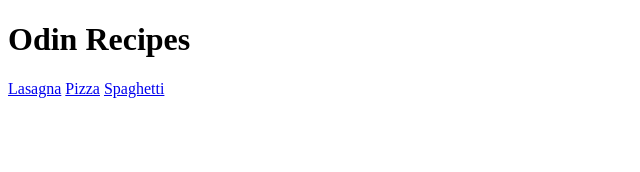
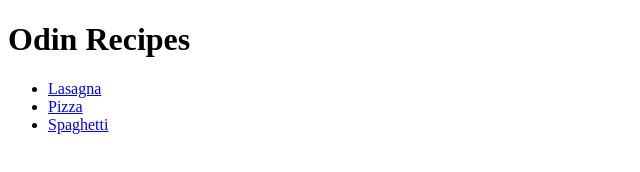
Before and after one commit to pmevers/odin-recipes, a plain HTML site: page index.html in a window 1280 px wide. Shown: the whole page, without its empty margins (0-640 px from the left). Drawn offline with Linux system fonts and the light colour scheme.

Commit message:
Move recipes into an unordered list

```diff
--- a/index.html
+++ b/index.html
@@ -8,8 +8,10 @@
 </head>
 <body>
     <h1>Odin Recipes</h1>
-    <a href="./recipes/lasagna.html">Lasagna</a>
-    <a href="./recipes/pizza.html">Pizza</a>
-    <a href="./recipes/spaghetti.html">Spaghetti</a>
+    <ul>
+        <li><a href="./recipes/lasagna.html">Lasagna</a></li>
+        <li><a href="./recipes/pizza.html">Pizza</a></li>
+        <li><a href="./recipes/spaghetti.html">Spaghetti</a></li>
+    </ul>
 </body>
 </html>
```
